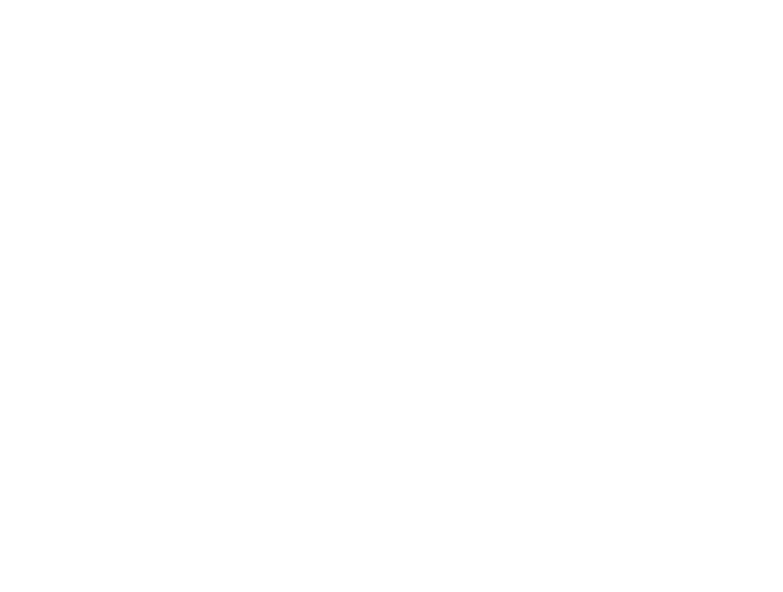
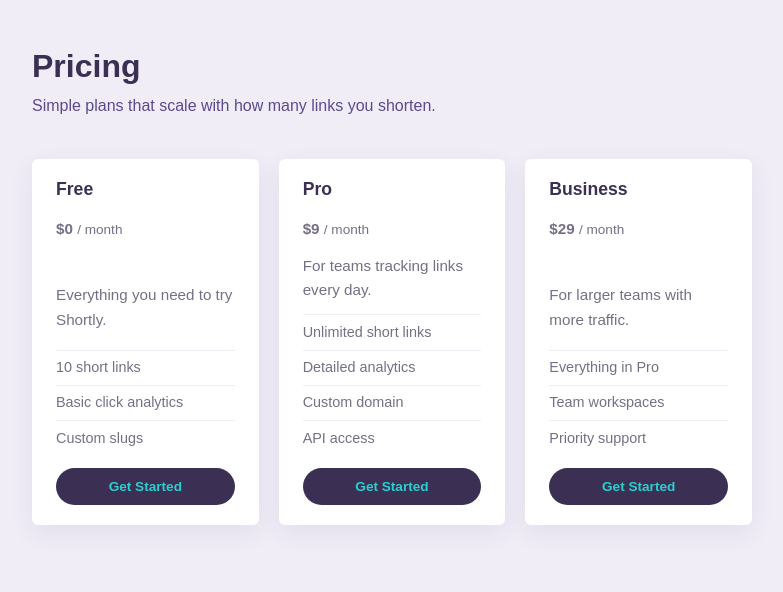
Before and after one commit to pradeepvrm/url-shortener, a website: page pages/pricing.html in a window 1280 px wide. Shown: the whole page, without its empty margins (248-1031 px from the left). Drawn offline with Linux system fonts and the light colour scheme.

Commit message:
updated pages

```diff
--- a/pages/features.html
+++ b/pages/features.html
@@ -4,11 +4,46 @@
     <meta charset="UTF-8">
     <meta name="viewport" content="width=device-width, initial-scale=1.0">
     <title>Features</title>
+    <link rel="stylesheet" href="style.css">
 </head>
 <body>
-    <h1>Features</h1>
-    <p>Welcome to the Features page!</p>
+    <main class="page">
+        <h1>Features</h1>
+        <p class="intro">
+            Everything you need to shorten, brand, and track your links.
+        </p>
 
+        <ul class="card-grid">
+            <li class="card">
+                <h2>Link shortening</h2>
+                <p>Turn long URLs into short links that are easy to share and remember.</p>
+            </li>
 
+            <li class="card">
+                <h2>Branded links</h2>
+                <p>Use a custom domain and slug so every link points back to your brand.</p>
+            </li>
+
+            <li class="card">
+                <h2>Click analytics</h2>
+                <p>See clicks, referrers, and locations over time for every short link.</p>
+            </li>
+
+            <li class="card">
+                <h2>Team workspaces</h2>
+                <p>Share links and reports with the people you work with in one place.</p>
+            </li>
+
+            <li class="card">
+                <h2>API access</h2>
+                <p>Create and manage links programmatically with the Shortly API.</p>
+            </li>
+
+            <li class="card">
+                <h2>Fraud protection</h2>
+                <p>Suspicious clicks are filtered out so your reports stay accurate.</p>
+            </li>
+        </ul>
+    </main>
 </body>
 </html>
--- a/pages/pricing.html
+++ b/pages/pricing.html
@@ -0,0 +1,56 @@
+<!DOCTYPE html>
+<html lang="en">
+<head>
+    <meta charset="UTF-8">
+    <meta name="viewport" content="width=device-width, initial-scale=1.0">
+    <title>Pricing</title>
+    <link rel="stylesheet" href="style.css">
+</head>
+<body>
+    <main class="page">
+        <h1>Pricing</h1>
+        <p class="intro">
+            Simple plans that scale with how many links you shorten.
+        </p>
+
+        <ul class="plan-grid">
+            <li class="card plan">
+                <h2 class="plan-name">Free</h2>
+                <p class="plan-price">$0 <span>/ month</span></p>
+                <p>Everything you need to try Shortly.</p>
+                <ul class="plan-list">
+                    <li>10 short links</li>
+                    <li>Basic click analytics</li>
+                    <li>Custom slugs</li>
+                </ul>
+                <a class="plan-cta" href="../index.html">Get Started</a>
+            </li>
+
+            <li class="card plan">
+                <h2 class="plan-name">Pro</h2>
+                <p class="plan-price">$9 <span>/ month</span></p>
+                <p>For teams tracking links every day.</p>
+                <ul class="plan-list">
+                    <li>Unlimited short links</li>
+                    <li>Detailed analytics</li>
+                    <li>Custom domain</li>
+                    <li>API access</li>
+                </ul>
+                <a class="plan-cta" href="../index.html">Get Started</a>
+            </li>
+
+            <li class="card plan">
+                <h2 class="plan-name">Business</h2>
+                <p class="plan-price">$29 <span>/ month</span></p>
+                <p>For larger teams with more traffic.</p>
+                <ul class="plan-list">
+                    <li>Everything in Pro</li>
+                    <li>Team workspaces</li>
+                    <li>Priority support</li>
+                </ul>
+                <a class="plan-cta" href="../index.html">Get Started</a>
+            </li>
+        </ul>
+    </main>
+</body>
+</html>
--- a/pages/style.css
+++ b/pages/style.css
@@ -0,0 +1,146 @@
+:root {
+    --color-purple: hsl(257, 27%, 26%);
+    --color-purple-soft: hsl(257, 32%, 42%);
+    --color-purple-tint: hsl(257, 38%, 95%);
+    --color-gray: hsl(257, 9%, 48%);
+    --color-cyan: hsl(180, 66%, 49%);
+}
+
+body {
+    margin: 0;
+    padding: 3rem 1.5rem;
+    font-family: "Poppins", sans-serif;
+    color: var(--color-purple);
+    background: var(--color-purple-tint);
+}
+
+.page {
+    max-width: 720px;
+    margin: 0 auto;
+}
+
+h1 {
+    margin: 0 0 0.5rem;
+    font-size: 2rem;
+}
+
+.intro {
+    margin: 0 0 2.5rem;
+    color: var(--color-purple-soft);
+    line-height: 1.6;
+}
+
+.card-grid {
+    display: grid;
+    gap: 1rem;
+    margin: 0;
+    padding: 0;
+    list-style: none;
+}
+
+.card {
+    position: relative;
+    padding: 1.25rem 1.5rem;
+    border-radius: 6px;
+    background: #fff;
+    box-shadow: 0 0.5rem 1.5rem hsl(257 27% 26% / 8%);
+}
+
+.card h2 {
+    margin: 0 0 0.35rem;
+    font-size: 1.1rem;
+}
+
+.card p {
+    margin: 0;
+    color: var(--color-gray);
+    font-size: 0.95rem;
+    line-height: 1.6;
+}
+
+.card a {
+    color: var(--color-cyan);
+    font-size: 0.85rem;
+    font-weight: 700;
+    text-decoration: none;
+}
+
+.card a:hover,
+.card a:focus-visible {
+    text-decoration: underline;
+}
+
+.plan-grid {
+    display: grid;
+    grid-template-columns: repeat(3, minmax(0, 1fr));
+    gap: 1.25rem;
+    padding-left: 0;
+}
+
+.plan {
+    display: flex;
+    flex-direction: column;
+    gap: 0.75rem;
+}
+
+.plan-name {
+    margin: 0;
+    font-size: 1.1rem;
+}
+
+.plan-price {
+    margin: 0;
+    color: var(--color-purple);
+    font-size: 2rem;
+    font-weight: 700;
+    line-height: 1.1;
+}
+
+.plan-price span {
+    color: var(--color-gray);
+    font-size: 0.85rem;
+    font-weight: 500;
+}
+
+.plan p {
+    flex: 1;
+}
+
+.plan-list {
+    margin: 0;
+    padding: 0;
+    list-style: none;
+    color: var(--color-gray);
+    font-size: 0.9rem;
+    line-height: 1.5;
+}
+
+.plan-list li {
+    padding: 0.4rem 0;
+    border-top: 1px solid var(--color-purple-tint);
+}
+
+.plan-cta {
+    display: block;
+    padding: 0.7rem 1rem;
+    border-radius: 999px;
+    background: var(--color-purple);
+    color: #fff;
+    font-size: 0.9rem;
+    font-weight: 700;
+    text-align: center;
+    text-decoration: none;
+    transition: background-color 160ms ease;
+}
+
+.plan-cta:hover,
+.plan-cta:focus-visible {
+    background: var(--color-purple-soft);
+}
+
+
+@media (max-width: 700px) {
+    .plan-grid {
+        grid-template-columns: minmax(0, 1fr);
+    }
+}
```
Also changed, not shown: pages/resources.html (+43 -0 lines).
